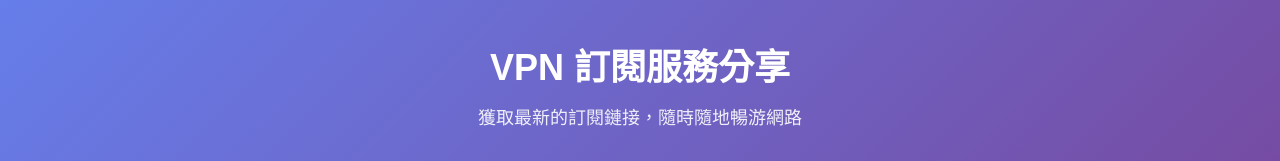
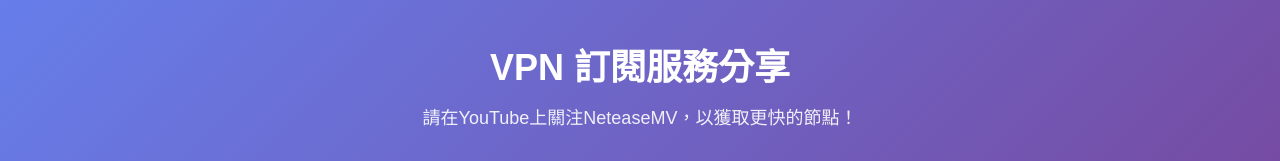
Before and after one commit to zhangzhanhang855/surprise, a plain HTML site: page index.html in a window 1280 px wide. Shown: the top 161 px of the page. Drawn offline with nearby package versions, Linux system fonts and the light colour scheme.

Commit message:
Update subscription message in index.html

```diff
--- a/index.html
+++ b/index.html
@@ -14,7 +14,7 @@
 
     <header class="gradient-bg text-white py-12 px-4 text-center shadow-lg">
         <h1 class="text-4xl font-bold mb-4">VPN 訂閱服務分享</h1>
-        <p class="text-lg opacity-90">獲取最新的訂閱鏈接，隨時隨地暢游網路</p>
+        <p class="text-lg opacity-90">請在YouTube上關注NeteaseMV，以獲取更快的節點！</p>
     </header>
 
     <main class="max-w-4xl mx-auto p-6 -mt-10">
```
